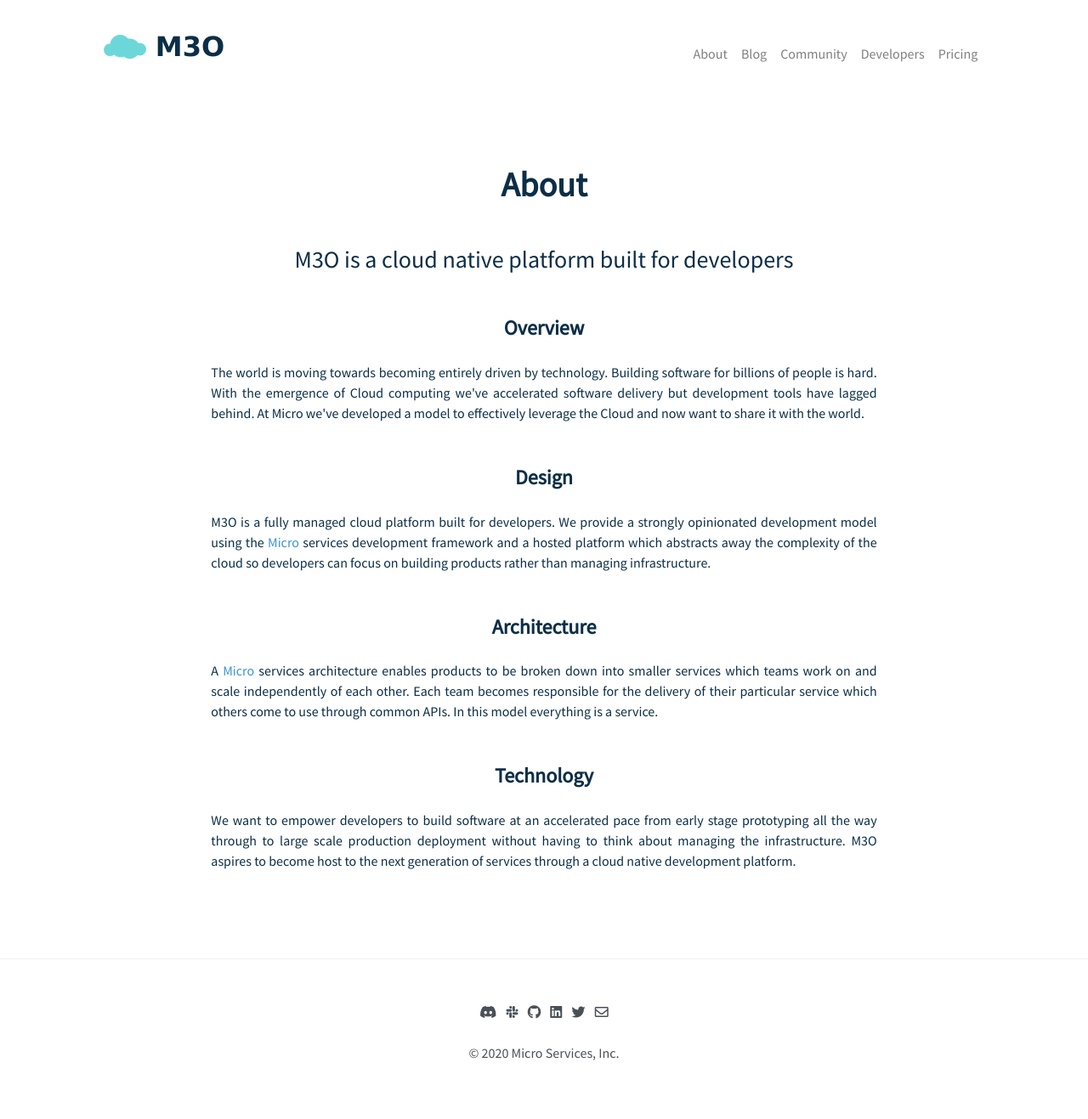
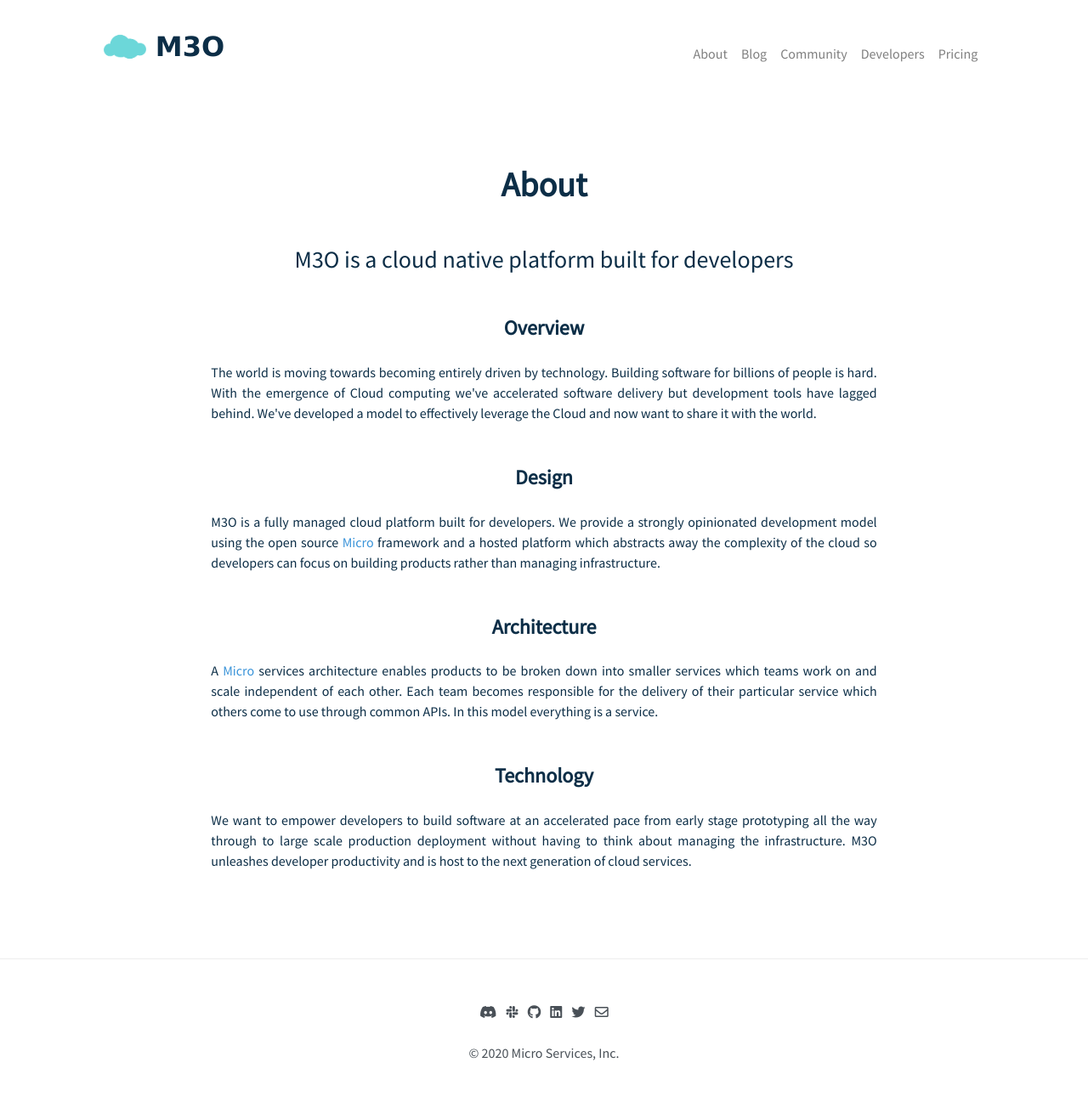
Before and after one commit to micro-community/go-micro-v2-doc, a Jekyll site: the page about.html, which Jekyll copies as it is, in a window 1280 px wide. Shown: the whole page at 85% size. Built offline with Jekyll 4.4.1, drawn with Linux system fonts in a browser that asks for light colours; nearby versions of some CDN libraries.

Commit message:
update about

```diff
--- a/about.html
+++ b/about.html
@@ -112,7 +112,7 @@
               technology. Building software for billions of people is hard. With
               the emergence of Cloud computing we've accelerated software
               delivery but development tools have lagged behind.
-              At Micro we've developed a model to effectively leverage the Cloud and
+              We've developed a model to effectively leverage the Cloud and
               now want to share it with the world.
             </p>
 
@@ -120,7 +120,7 @@
 
             <p>
 	      M3O is a fully managed cloud platform built for developers. We provide a strongly opinionated
-	      development model using the <a href="https://github.com/micro/micro">Micro</a> services development
+	      development model using the open source <a href="https://github.com/micro/micro">Micro</a>
 	      framework and a hosted platform which abstracts away the complexity of the cloud so developers can
 	      focus on building products rather than managing infrastructure.
             </p>
@@ -129,7 +129,7 @@
 
             <p>
               A <a href="https://github.com/micro/micro">Micro</a> services architecture enables products
-	      to be broken down into smaller services which teams work on and scale independently
+	      to be broken down into smaller services which teams work on and scale independent
               of each other. Each team becomes responsible for the delivery of
               their particular service which others come to use through common
               APIs. In this model everything is a service.
@@ -141,9 +141,8 @@
               We want to empower developers to build software at an accelerated
               pace from early stage prototyping all the way through to large
               scale production deployment without having to think about managing
-              the infrastructure. M3O aspires to become host to the next
-              generation of services through a cloud native development
-              platform.
+              the infrastructure. M3O unleashes developer productivity and is host to the next
+	      generation of cloud services.
             </p>
             <br />
           </div>
```
